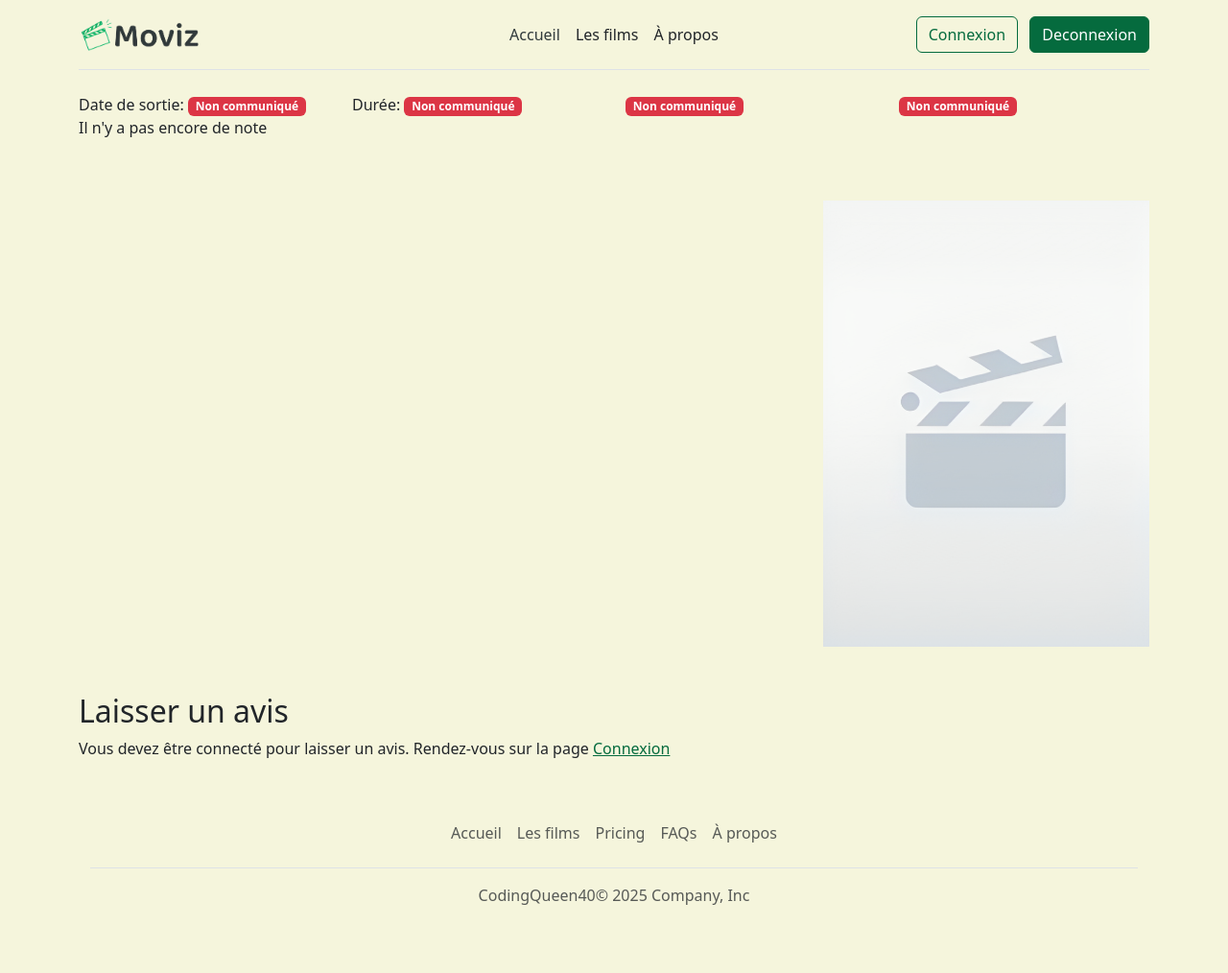
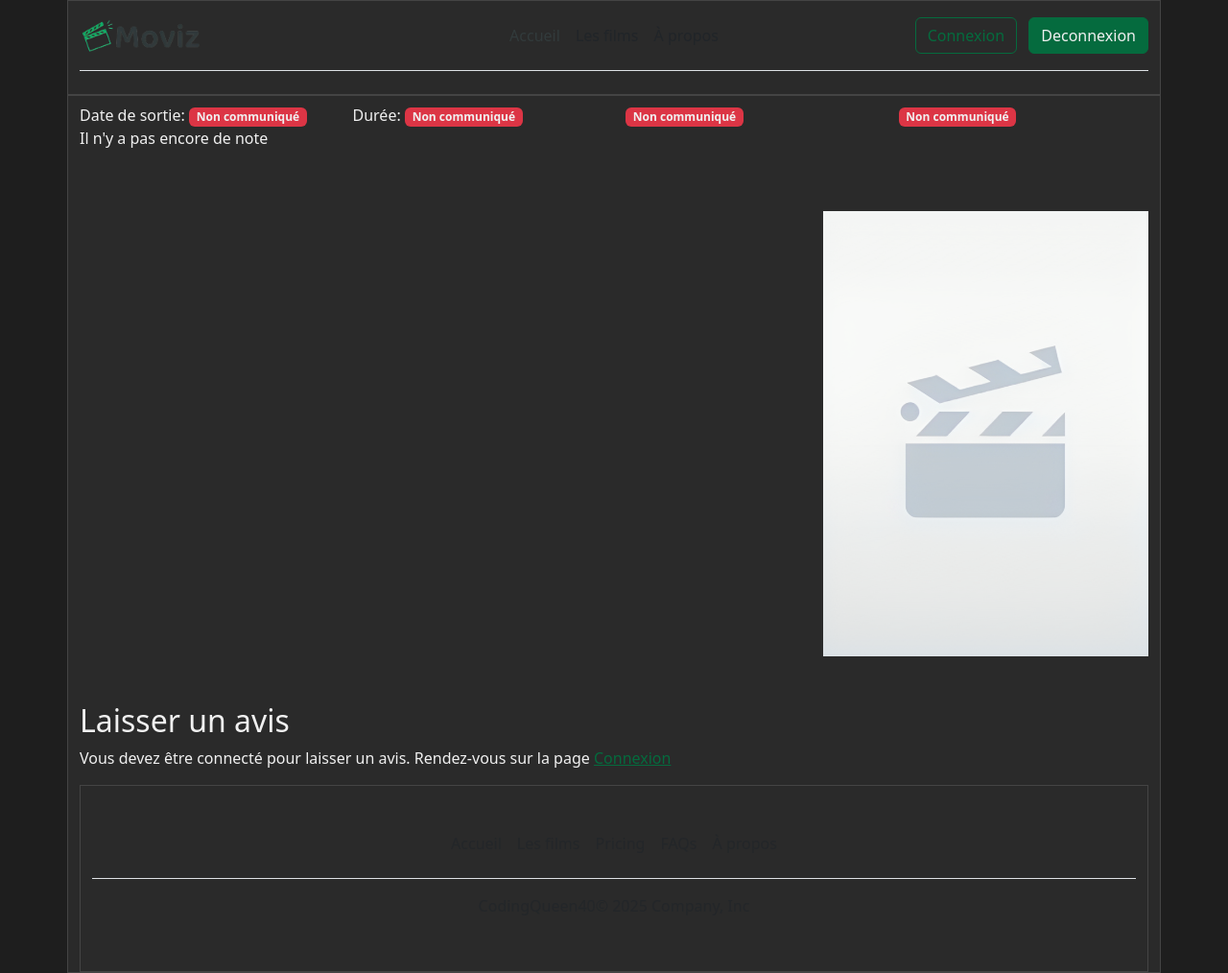
Before and after one commit to Riviera77/moviz, a Symfony app: template templates/movie/show.html.twig in a window 1280 px wide. Shown: the whole page at 96% size. Before the commit the page ends 943 px from the top, so only its background shows below. Run offline with Twig, Linux system fonts and the light colour scheme; the template is opened without the code that fills it, so the values that code supplies are empty; style sheets or scripts are compiled from the project's sources; some libraries are stand-ins or nearby versions.

Commit message:
update style

```diff
--- a/assets/styles/app.scss
+++ b/assets/styles/app.scss
@@ -2,13 +2,40 @@
 // customize some Bootstrap variables
 $primary: darken(#09b468, 15%);
 $secondary: #323b3c;
+$white: #f0f0f0;
 
 // the ~ allows you to reference things in node_modules
 @import "~bootstrap/scss/bootstrap";
 
 body {
-    background-color: beige;
+    background-color: #1e1e1e;
+    color: #f0f0f0;
 }
+
+// buttons
+.btn-primary {
+    background-color: $primary;
+    border-color: $primary;
+
+    &:hover {
+        background-color: lighten($primary, 10%);
+        border-color: lighten($primary, 10%);
+    }
+}
+
+.card, .container, .form-control, .form-select {
+    background-color: #2a2a2a;
+    color: #f0f0f0;
+    border: 1px solid #444;
+}
+
+// Links
+/* a {
+    color: lighten($primary, 10%);
+    &:hover {
+        color: lighten($primary, 20%);
+    }
+} */
 
 //Affichage des critiques avec style étoile
 .rate {
@@ -28,7 +55,7 @@ body {
     white-space:nowrap;
     cursor:pointer;
     font-size:30px;
-    color:#ccc;
+    color:#444;
 }
 .rate:not(:checked) > label:before {
     content: '★ ';
```
